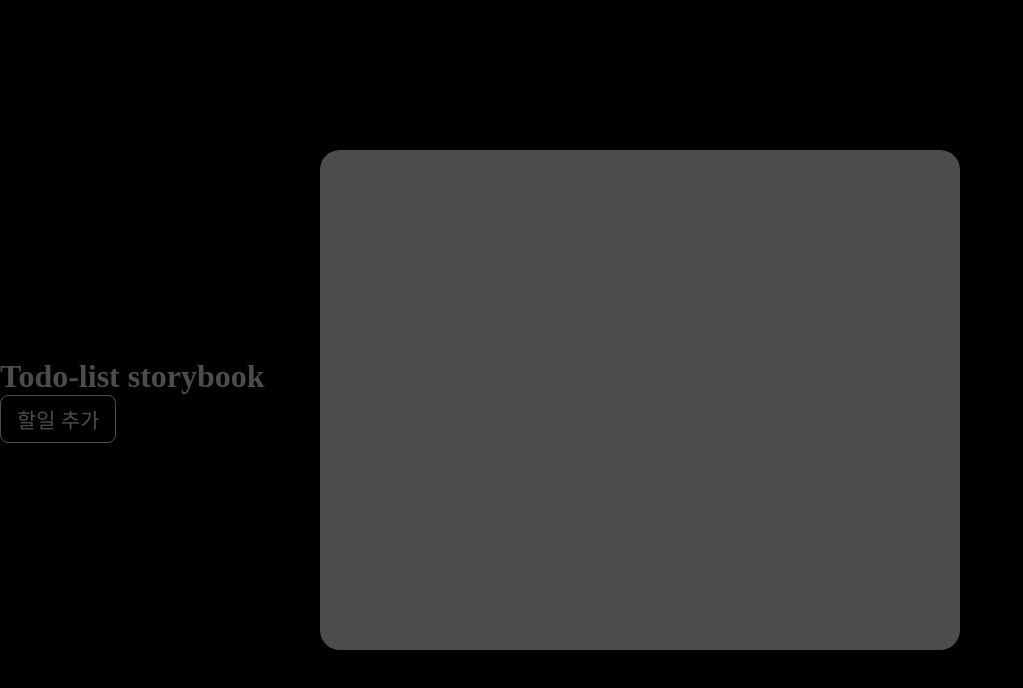
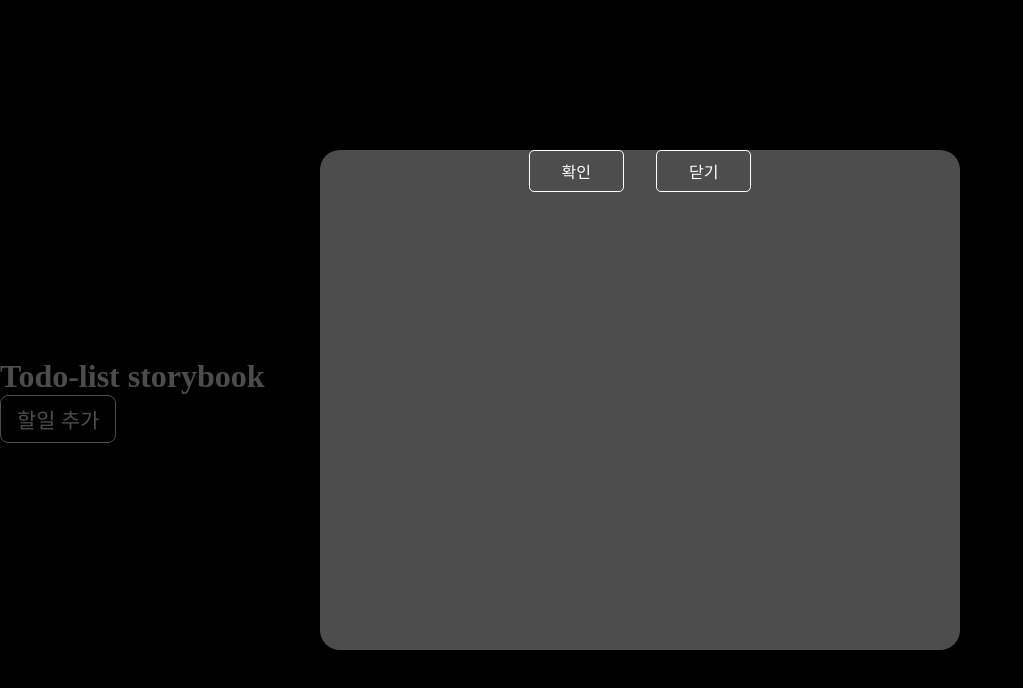
Before and after one commit to imnotmoon/todo-lists, a React (Create React App) app in the folder todo-storybook/: page / in a window 1280 px wide. Both pictures are taken after a click on the button "할일 추가". Shown: the top 688 px of the page, without its empty margins (0-1023 px from the left). Built offline with nearby package versions, Linux system fonts and the light colour scheme.

Commit message:
feat: modal open and close

```diff
--- a/todo-storybook/src/_components/Modal/Modal.style.scss
+++ b/todo-storybook/src/_components/Modal/Modal.style.scss
@@ -15,3 +15,19 @@
   background-color: rgba(255, 255, 255, 0.3);
   backdrop-filter: blur(30px);
 }
+
+.modal-window-buttons {
+  display: flex;
+  align-items: center;
+  justify-content: center;
+  gap: 2rem;
+
+  & button {
+    padding: 0.5rem 2rem;
+    font-size: clamp(1rem, 0.3vw, 1.5rem);
+    background-color: transparent;
+    border: 1px solid white;
+    color: white;
+    border-radius: 5px;
+  }
+}
--- a/todo-storybook/src/_components/Modal/Modal.tsx
+++ b/todo-storybook/src/_components/Modal/Modal.tsx
@@ -5,16 +5,20 @@ import {TodoType} from "../TodoList/TodoList.type";
 import ModalForm from "./ModalForm";
 
 type ModalProps = {
-
+    close: () => void;
 };
 
 type ModalValues = TodoType;
 
-const Modal: React.FC<ModalProps> = ({}) => {
+const Modal: React.FC<ModalProps> = ({ close }) => {
     return (
       <div className='modal'>
           <div className='modal-window'>
               <ModalForm />
+              <section className='modal-window-buttons'>
+                  <button>확인</button>
+                  <button onClick={close}>닫기</button>
+              </section>
           </div>
       </div>
     );
--- a/todo-storybook/src/_components/TodoList/TodoList.tsx
+++ b/todo-storybook/src/_components/TodoList/TodoList.tsx
@@ -19,6 +19,10 @@ const TodoList: React.FC<TodoListProps> = ({}) => {
         dispatchModal("OPEN");
     }, []);
 
+    const onClickClose = useCallback(() => {
+        dispatchModal("CLOSE");
+    }, [])
+
     return (
         <>
             <div>
@@ -31,7 +35,7 @@ const TodoList: React.FC<TodoListProps> = ({}) => {
                     })}
                 </section>
             </div>
-            { modal && <Modal /> }
+            { modal && <Modal close={onClickClose} /> }
         </>
     )
 }
--- a/todo-storybook/src/global.scss
+++ b/todo-storybook/src/global.scss
@@ -7,5 +7,6 @@ body, div, h1, h2, h3, span, section, header {
   display: flex;
   flex-direction: column;
   justify-content: center;
-  align-content: center;
+  align-items: center;
+  background-color: black;
 }
```
